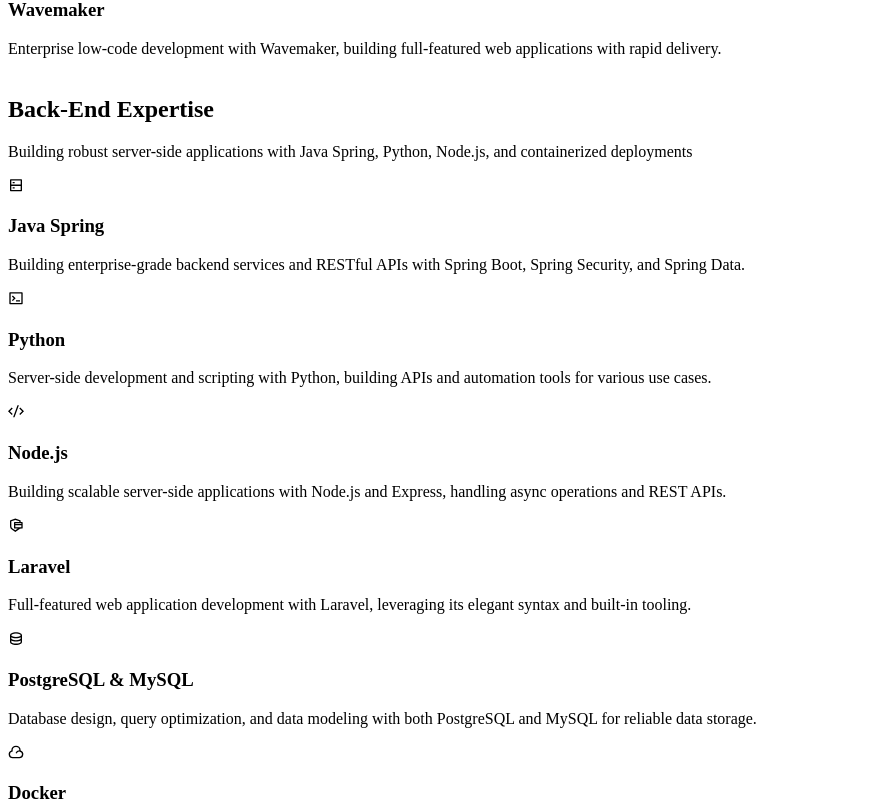
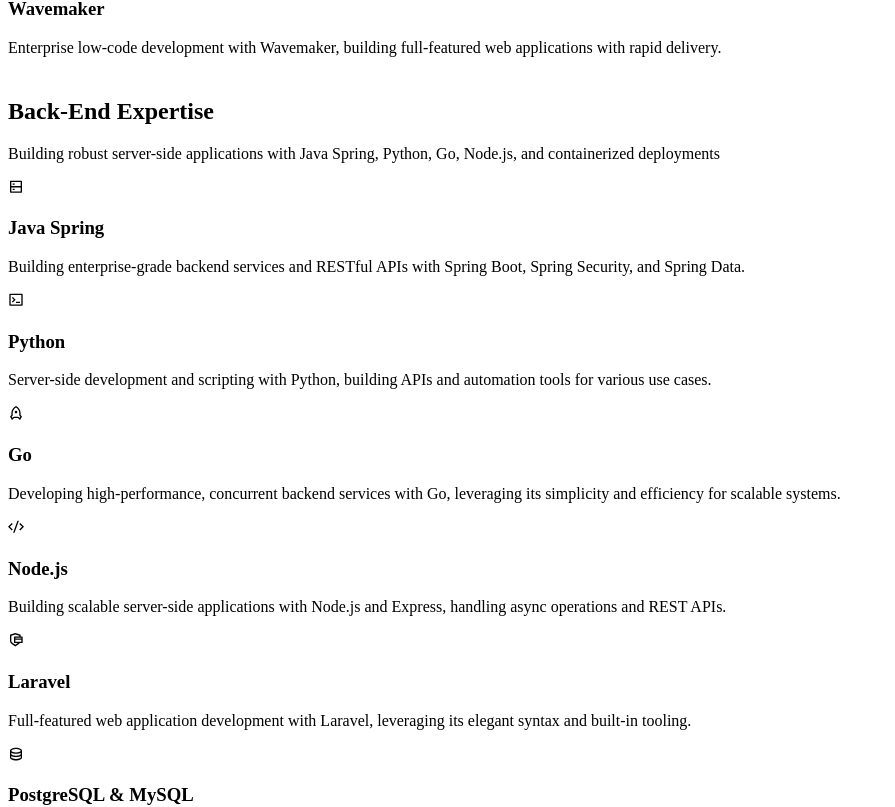
Before and after one commit to BlancIt/portfolio-project, a Next.js app: page / in a window 1280 px wide. Shown: the part 1655-2462 px from the top of the page, without its empty margins (0-895 px from the left). Built offline with nearby package versions, Linux system fonts and the light colour scheme; no server answers.

Commit message:
add revision

```diff
--- a/src/components/Other/BackendExpertise/BackendExpertise.tsx
+++ b/src/components/Other/BackendExpertise/BackendExpertise.tsx
@@ -4,6 +4,7 @@
   RiCloudLine,
   RiCodeSSlashLine,
   RiDatabase2Line,
+  RiRocketLine,
   RiSecurePaymentLine,
   RiServerLine,
   RiTerminalBoxLine,
@@ -130,7 +131,7 @@
           </motion.h2>
           <motion.p variants={fadeInUp} className="text-lg">
             Building robust server-side applications with Java Spring, Python,
-            Node.js, and containerized deployments
+            Go, Node.js, and containerized deployments
           </motion.p>
         </motion.div>
 
@@ -162,31 +163,38 @@
           />
 
           <BackendCard
+            icon={<RiRocketLine />}
+            title="Go"
+            description="Developing high-performance, concurrent backend services with Go, leveraging its simplicity and efficiency for scalable systems."
+            delay={0.3}
+          />
+
+          <BackendCard
             icon={<RiCodeSSlashLine />}
             title="Node.js"
             description="Building scalable server-side applications with Node.js and Express, handling async operations and REST APIs."
-            delay={0.3}
+            delay={0.4}
           />
 
           <BackendCard
             icon={<RiSecurePaymentLine />}
             title="Laravel"
             description="Full-featured web application development with Laravel, leveraging its elegant syntax and built-in tooling."
-            delay={0.4}
+            delay={0.5}
           />
 
           <BackendCard
             icon={<RiDatabase2Line />}
             title="PostgreSQL & MySQL"
             description="Database design, query optimization, and data modeling with both PostgreSQL and MySQL for reliable data storage."
-            delay={0.5}
+            delay={0.6}
           />
 
           <BackendCard
             icon={<RiCloudLine />}
             title="Docker"
             description="Containerizing applications with Docker for consistent development, testing, and deployment environments."
-            delay={0.6}
+            delay={0.7}
           />
         </div>
 
--- a/src/components/Other/InitialHome/InitialHome.tsx
+++ b/src/components/Other/InitialHome/InitialHome.tsx
@@ -20,6 +20,7 @@
   { name: 'Bootstrap', category: 'frontend', featured: true },
   { name: 'Java Spring', category: 'backend', featured: false },
   { name: 'Python', category: 'backend', featured: false },
+  { name: 'Go', category: 'backend', featured: false },
   { name: 'Node.js', category: 'backend', featured: false },
   { name: 'Laravel', category: 'backend', featured: false },
   { name: 'PostgreSQL', category: 'database', featured: false },
```
